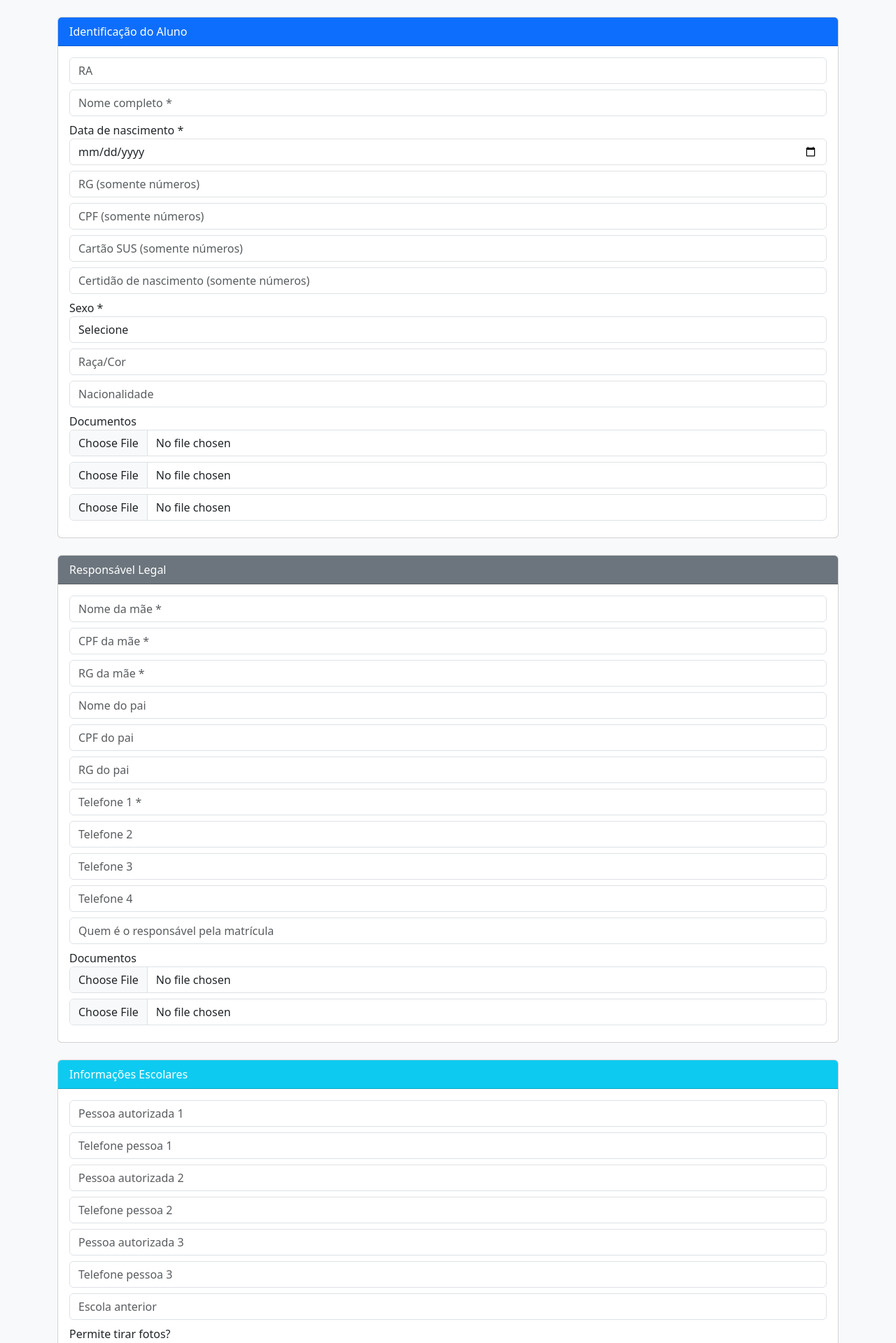
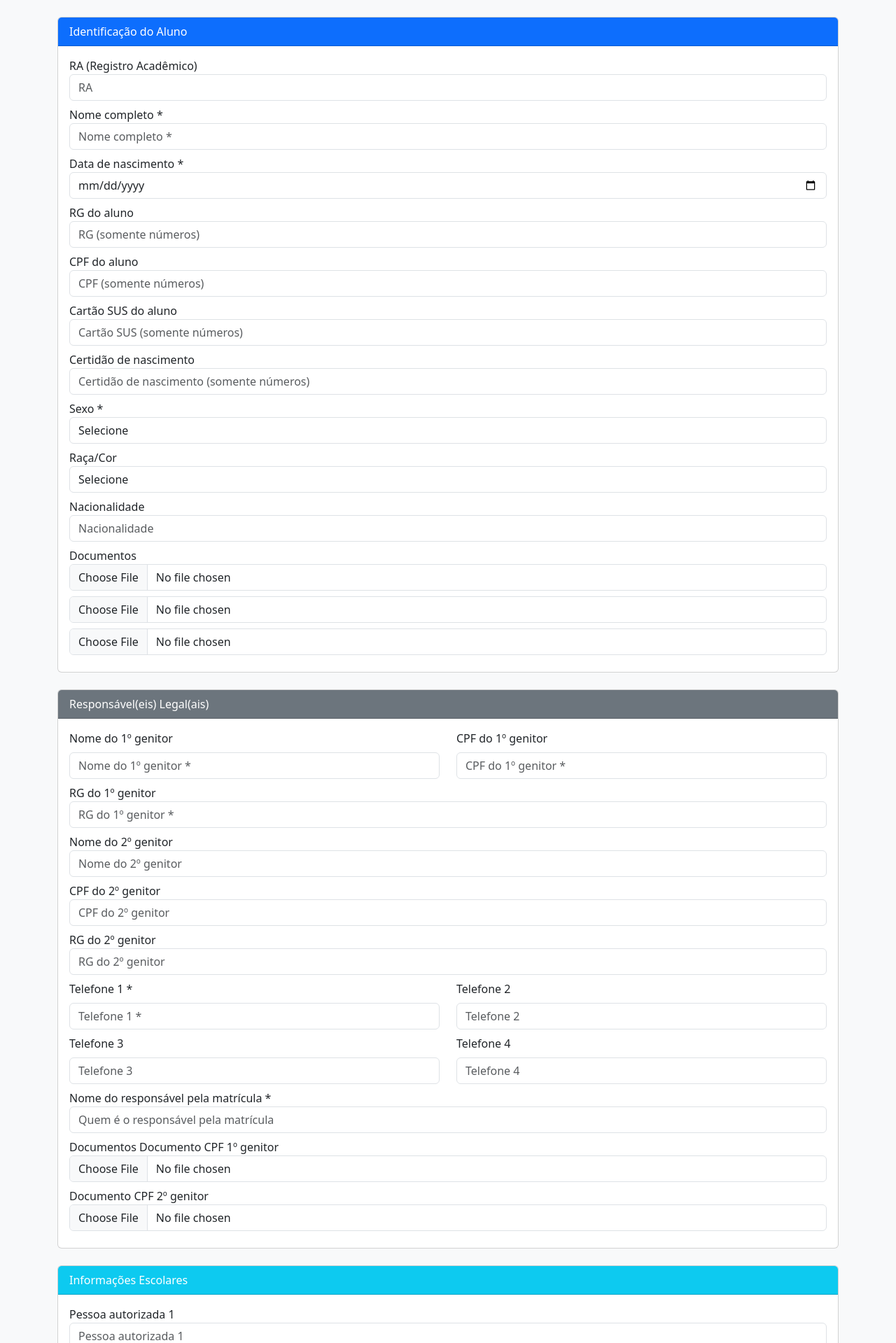
Before and after one commit to gabriel23nonato-png/Projeto_Matricula_v2, a Flask app: page /nova_matricula in a window 1280 px wide. Shown: the part 56-1975 px from the top of the page at 70% size. Run offline with Flask 3, Linux system fonts and the light colour scheme.

Commit message:
Atualização das posições de alguns campos

```diff
--- a/templates/nova_matricula.html
+++ b/templates/nova_matricula.html
@@ -8,19 +8,25 @@
   <div class="card-header bg-primary text-white">Identificação do Aluno</div>
   <div class="card-body">
 
+    <label>RA (Registro Acadêmico)</label>
     <input class="form-control mb-2" name="ra" placeholder="RA">
 
+    <label>Nome completo *</label>
     <input class="form-control mb-2" name="nome_completo" placeholder="Nome completo *" required>
 
     <label>Data de nascimento *</label>
     <input type="date" class="form-control mb-2" name="data_nascimento" required>
 
+    <label>RG do aluno</label>
     <input class="form-control mb-2" name="rg_aluno" placeholder="RG (somente números)" inputmode="numeric">
 
+    <label>CPF do aluno</label>
     <input class="form-control mb-2" name="cpf_aluno" placeholder="CPF (somente números)" inputmode="numeric">
 
+    <label>Cartão SUS do aluno</label>
     <input class="form-control mb-2" name="cartao_sus" placeholder="Cartão SUS (somente números)" inputmode="numeric">
 
+    <label>Certidão de nascimento</label>
     <input class="form-control mb-2" name="certidao_nascimento" placeholder="Certidão de nascimento (somente números)">
 
     <label>Sexo *</label>
@@ -30,7 +36,17 @@
       <option>Feminino</option>
     </select>
 
-    <input class="form-control mb-2" name="raca_cor" placeholder="Raça/Cor">
+    <label>Raça/Cor</label>
+    <select class="form-control mb-2" name="raca_cor" required>
+      <option value="">Selecione</option>
+      <option>Preta</option>
+      <option>Parda</option>
+      <option>Indígena</option>
+      <option>Amarela</option>
+      <option>Branca</option>
+    </select>
+
+    <label>Nacionalidade</label>
     <input class="form-control mb-2" name="nacionalidade" placeholder="Nacionalidade">
 
     <label>Documentos</label>
@@ -43,28 +59,83 @@
 
 <!-- 2️⃣ RESPONSÁVEL LEGAL -->
 <div class="card mb-4">
-  <div class="card-header bg-secondary text-white">Responsável Legal</div>
+  <div class="card-header bg-secondary text-white">Responsável(eis) Legal(ais)</div>
   <div class="card-body">
 
-    <input class="form-control mb-2" name="nome_mae" placeholder="Nome da mãe *" required>
-    <input class="form-control mb-2" name="cpf_mae" placeholder="CPF da mãe *" inputmode="numeric" required>
-    <input class="form-control mb-2" name="rg_mae" placeholder="RG da mãe *" inputmode="numeric" required>
+    <div class="row">
+    <div class="col-md-6">
+        <label class="form-label">Nome do 1º genitor</label>
+        <input
+            class="form-control mb-2"
+            name="nome_mae"
+            placeholder="Nome do 1º genitor *">
+    </div>
 
-    <input class="form-control mb-2" name="nome_pai" placeholder="Nome do pai">
-    <input class="form-control mb-2" name="cpf_pai" placeholder="CPF do pai" inputmode="numeric">
-    <input class="form-control mb-2" name="rg_pai" placeholder="RG do pai" inputmode="numeric">
+    <div class="col-md-6">
+        <label class="form-label">CPF do 1º genitor</label>
+        <input
+            class="form-control mb-2"
+            name="cpf_mae"
+            placeholder="CPF do 1º genitor *"
+            inputmode="numeric">
+    </div>
+</div>
 
-    <input class="form-control mb-2" name="telefone1" placeholder="Telefone 1 *" inputmode="numeric" required>
-    <input class="form-control mb-2" name="telefone2" placeholder="Telefone 2">
-    <input class="form-control mb-2" name="telefone3" placeholder="Telefone 3">
-    <input class="form-control mb-2" name="telefone4" placeholder="Telefone 4">
+    <label>RG do 1º genitor</label>
+    <input class="form-control mb-2" name="rg_mae" placeholder="RG do 1º genitor *" inputmode="numeric" required>
 
+    <label>Nome do 2º genitor</label>
+    <input class="form-control mb-2" name="nome_pai" placeholder="Nome do 2º genitor">
+    <label>CPF do 2º genitor</label>
+    <input class="form-control mb-2" name="cpf_pai" placeholder="CPF do 2º genitor" inputmode="numeric">
+    <label>RG do 2º genitor</label>
+    <input class="form-control mb-2" name="rg_pai" placeholder="RG do 2º genitor" inputmode="numeric">
+
+    <div class="row">
+    <div class="col-md-6">
+        <label class="form-label">Telefone 1 *</label>
+        <input
+            class="form-control mb-2"
+            name="telefone1"
+            placeholder="Telefone 1 *"
+            inputmode="numeric"
+            required>
+    </div>
+
+    <div class="col-md-6">
+        <label class="form-label">Telefone 2</label>
+        <input
+            class="form-control mb-2"
+            name="telefone2"
+            placeholder="Telefone 2">
+    </div>
+</div>
+
+<div class="row">
+    <div class="col-md-6">
+        <label class="form-label">Telefone 3</label>
+        <input
+            class="form-control mb-2"
+            name="telefone3"
+            placeholder="Telefone 3">
+    </div>
+
+    <div class="col-md-6">
+        <label class="form-label">Telefone 4</label>
+        <input
+            class="form-control mb-2"
+            name="telefone4"
+            placeholder="Telefone 4">
+    </div>
+</div>
+    <label>Nome do responsável pela matrícula *</label>
     <input class="form-control mb-2" name="responsavel_matricula" placeholder="Quem é o responsável pela matrícula">
 
     <label>Documentos</label>
+    <label>Documento CPF 1º genitor</label>
     <input type="file" class="form-control mb-2" name="doc_cpf_mae">
+    <label>Documento CPF 2º genitor</label>
     <input type="file" class="form-control mb-2" name="doc_cpf_pai">
-
   </div>
 </div>
 
@@ -73,25 +144,36 @@
   <div class="card-header bg-info text-white">Informações Escolares</div>
   <div class="card-body">
 
+    <label>Pessoa autorizada 1</label>
     <input class="form-control mb-2" name="retirada_pessoa1" placeholder="Pessoa autorizada 1">
+    <label>Telefone pessoa 1</label>
     <input class="form-control mb-2" name="retirada_numero1" placeholder="Telefone pessoa 1">
+    <label>Pessoa autorizada 2</label>
+    <input class="form-control mb-2" name="retirada_pessoa2" placeholder="Pessoa autorizada 2">
+    <label>Telefone pessoa 2</label>
+    <input class="form-control mb-2" name="retirada_numero2" placeholder="Telefone pessoa 2">
+    <label>Pessoa autorizada 3</label>
+    <input class="form-control mb-2" name="retirada_pessoa3" placeholder="Pessoa autorizada 3">
+    <label>Telefone pessoa 3</label>
+    <input class="form-control mb-2" name="retirada_numero3" placeholder="Telefone pessoa 3">
+    <label>Procedência (escola anterior)</label>
+    <input class="form-control mb-2" name="escola_anterior" placeholder="Escola anterior">
+</div>
+</div>
 
-    <input class="form-control mb-2" name="retirada_pessoa2" placeholder="Pessoa autorizada 2">
-    <input class="form-control mb-2" name="retirada_numero2" placeholder="Telefone pessoa 2">
+<div class="card mb-4">
+  <div class="card-header bg-info text-white">Autorização para atividades</div>
+  <div class="card-body">
 
-    <input class="form-control mb-2" name="retirada_pessoa3" placeholder="Pessoa autorizada 3">
-    <input class="form-control mb-2" name="retirada_numero3" placeholder="Telefone pessoa 3">
-
-    <input class="form-control mb-2" name="escola_anterior" placeholder="Escola anterior">
-
-    <label>Permite tirar fotos?</label><br>
-    <input type="radio" name="permite_fotos" value="Sim"> Sim
-    <input type="radio" name="permite_fotos" value="Não"> Não
-
-    <br><label class="mt-2">Permite postar fotos (LGPD)?</label><br>
-    <input type="radio" name="permite_postar" value="Sim"> Sim
-    <input type="radio" name="permite_postar" value="Não"> Não
-
+    <label>Prática de educação física ou ações esportivas diversas</label><br>
+    <input type="radio" name="permite_fotos" value="Sim"> Sim, autorizo a prática esportiva<br>
+    <input type="radio" name="permite_fotos" value="Não"> Não, não autorizo<br>
+    <label>Uso de imagens e divulgação de depoimentos, em redes sociais e jornais</label><br>
+    <input type="radio" name="permite_fotos" value="Sim"> Sim, autorizo o uso de imagens e depoimentos<br>
+    <input type="radio" name="permite_fotos" value="Não"> Não autorizo<br>
+    <label>Participação de passeios e atividades extraclasses, que serão previamente avisados, durante todo o ano letivo</label><br>
+    <input type="radio" name="permite_fotos" value="Sim"> Sim, autorizo passeios e atividades extraclasses<br>
+    <input type="radio" name="permite_fotos" value="Não"> Não autorizo<br>
   </div>
 </div>
 
@@ -106,7 +188,7 @@
     <input class="form-control mb-2" name="cidade" placeholder="Cidade">
     <input class="form-control mb-2" name="cep" placeholder="CEP">
 
-    <label>Documento CEP</label>
+    <label>Comprovante de residência</label>
     <input type="file" class="form-control mb-2" name="doc_cep">
 
   </div>
```
